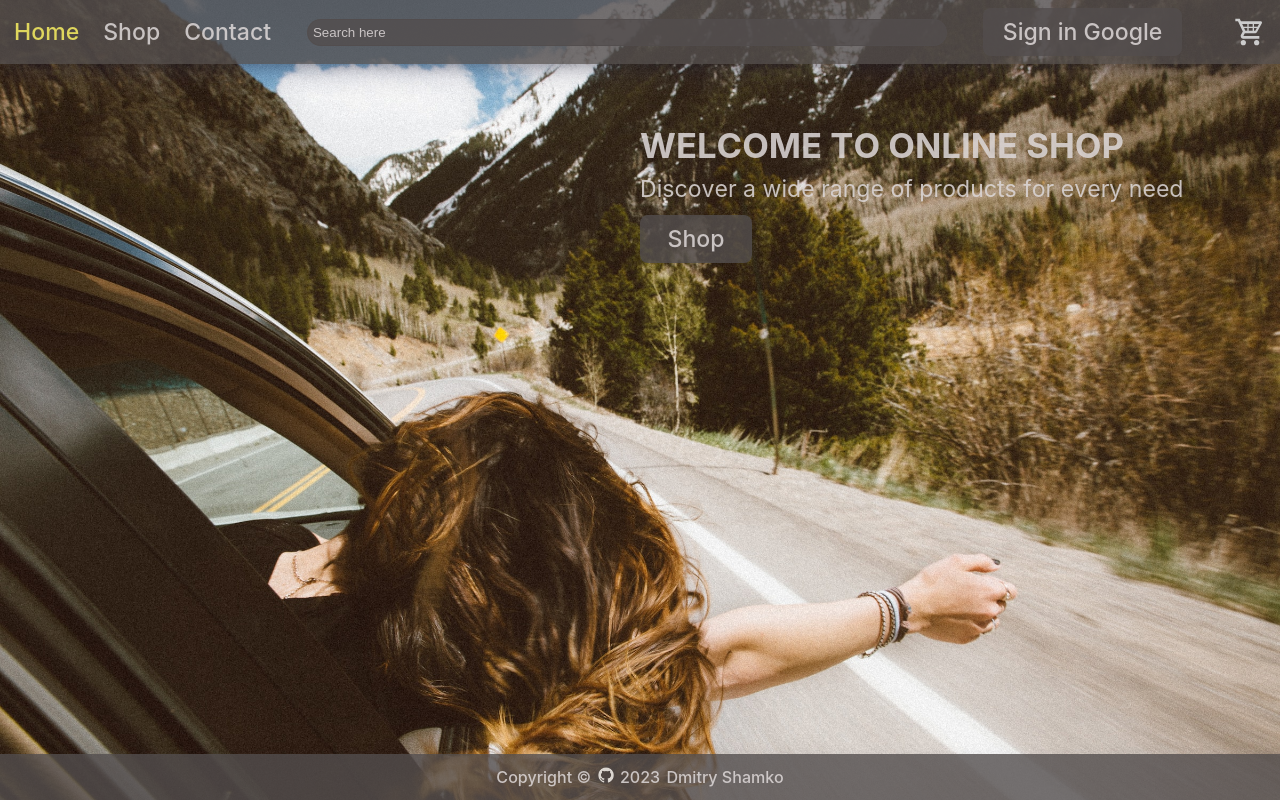
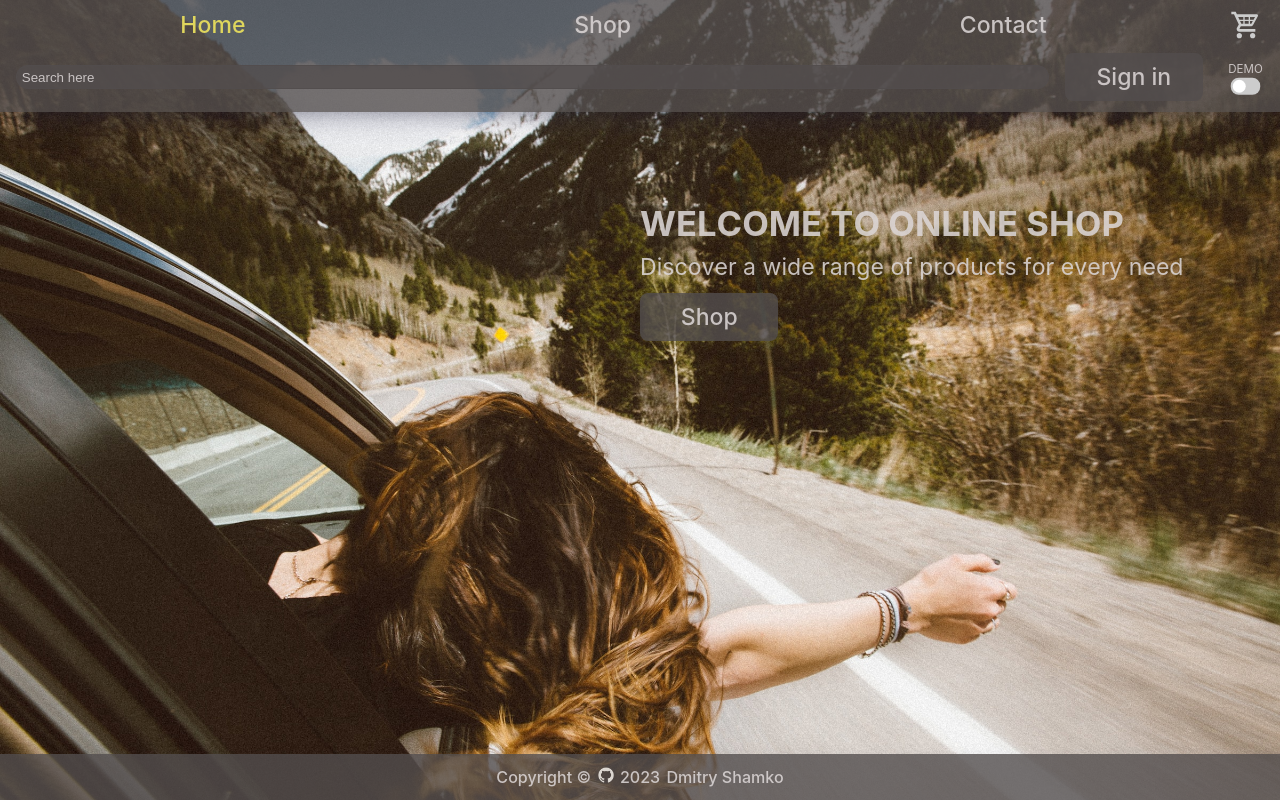
Before and after one commit to proffery/odin-shopping-cart, a React (Vite) app: page / in a window 1280 px wide. Built offline with nearby package versions, Linux system fonts and the light colour scheme; no server answers; the database is empty.

Commit message:
navigation bar changed to grid, other styles

```diff
--- a/src/components/RouteSwitch/RouteSwitch.jsx
+++ b/src/components/RouteSwitch/RouteSwitch.jsx
@@ -113,11 +113,14 @@ const RouteSwitch = (prop) => {
     prop.deleteProduct(id)
   }
 
+  const sliderChange = () => {
+    isAdmin ? setIsAdmin(false) : setIsAdmin(true)
+  }
   return (
     <>
       <HashRouter>
         <div className={styles.nav}>
-          <ul>
+          <ul className={styles.links}>
             <li>
               <NavLink to='/'>Home</NavLink>
             </li>
@@ -133,21 +136,29 @@ const RouteSwitch = (prop) => {
               </li>
             )}
           </ul>
-          <input type='text' placeholder='Search here' className={styles.search} value={searchInput} onChange={searchChange}></input>
+          <div className={styles.search}>
+            <input type='text' placeholder='Search here' className={styles.input} value={searchInput} onChange={searchChange}></input>
+          </div>
           {signInStatus ? (
             <div className={styles.userContainer}>
               <div className={styles.userInfo}>
                 <img className={styles.userImg} src={getProfilePicUrl()} alt='User photo' />
                 <p>{getUserName()}</p>
               </div>
-                <button onClick={signOutUser}>Sign out</button>
+              <button onClick={signOutUser}>Exit</button>
             </div>
             ) : (
             <div className={styles.userContainer}>
-                <button onClick={signIn}>Sign in Google</button>
+              <button onClick={signIn}>Sign in</button>
             </div>
           )}
-
+          <div className={styles.demo}>
+            <label htmlFor='demo'>DEMO</label>
+            <label className={styles.switch}>
+              <input className={styles.slider + '-input'} id='demo' type="checkbox" checked={isAdmin} onChange={sliderChange}/>
+              <span className={styles.slider + ' ' + styles.round}></span>
+            </label>
+          </div>
           <div className={styles.cart} onClick={openCart}>
             <img className={styles.cartImg} src={imgCart} alt='Cart'></img>
             {itemsInCart.length > 0 && (
--- a/src/components/RouteSwitch/RouteSwitch.module.css
+++ b/src/components/RouteSwitch/RouteSwitch.module.css
@@ -1,38 +1,37 @@
 .nav {
-  display: flex;
+  display: grid;
   position: fixed;
-  flex-wrap: wrap;
-  min-height: 3rem;
+  grid-template-columns: 1fr 1fr auto auto;
+  grid-template-rows: .5fr .5fr;
   width: 100vw;
+  padding-left: 1rem;
+  padding-top: .5rem;
   background-color: var(--background-color-main);
-  text-align: left;
   align-items: center;
-  justify-content: space-around;
-  padding-left: .5rem;
-  padding-right: .5rem;
+  justify-content: center;
   box-shadow: var(--shadow);
   z-index: 999;
 }
 
-.nav ul {
+.links {
+  grid-column: 1 / 4;
+  grid-row: 1 / 2;
   display: flex;
-  flex-wrap: wrap;
-  text-align: center;
   align-items: center;
-  justify-content: left;
+  justify-content: space-around;
 }
 
-.nav ul li {
+.links li {
   display: flex;
-  flex-wrap: wrap;
   align-items: center;
-  margin-right: 1.5rem;
 }
 
 .cart {
+  grid-column: 4 / 5;
+  grid-row: 1 / 2;
   display: flex;
   align-items: center;
-  margin-left: 2rem;
+  justify-content: center;
 }
 
 .cartNum {
@@ -58,31 +57,112 @@
 }
 
 .search {
+  grid-column: 1 / 3;
+  grid-row: 2 / 3;
+  display: flex;
+  padding-right: .5rem;
+  align-items: center;
+  justify-content: center;
+}
+
+.input {
   display: flex;
   flex: 1;
-  align-self: center;
-  align-items: center;
   border-radius: 5rem;
-  margin-right: 1rem;
-  min-width: 5rem;
-  max-width: 50vw;
-  height: 1.7rem;
 }
 
 .userContainer {
+  grid-column: 3 / 4;
+  grid-row: 2 / 3;
   display: flex;
   align-items: center;
-  justify-content: flex-end;
+  justify-content: center;
 }
 .userInfo {
   display: flex;
   align-items: center;
   justify-content: space-around;
+  transform: scale(.8);
 }
 
 .userImg {
   margin-right: .5rem;
   margin-left: .5rem;
-  width: 1.5rem;
-  height: 1.5rem;
+  width: 2rem;
+  height: 2rem;
 }
+
+.demo {
+  grid-column: 4 / 5;
+  grid-row: 2 / 3;
+  display: flex;
+  flex-direction: column;
+  align-items: center;
+  justify-content: center;
+  bottom: 0%;
+  right: 10%;
+  transform: scale(.5);
+}
+
+/* The switch - the box around the slider */
+.switch {
+  position: relative;
+  display: inline-block;
+  width: 3.7rem;
+  height: 2.15rem;
+}
+
+/* Hide default HTML checkbox */
+.switch input {
+  opacity: 0;
+  width: 0;
+  height: 0;
+}
+
+/* The slider */
+.slider {
+  position: absolute;
+  cursor: pointer;
+  top: 0;
+  left: 0;
+  right: 0;
+  bottom: 0;
+  background-color: #ccc;
+  -webkit-transition: .4s;
+  transition: .4s;
+}
+
+.slider:before {
+  position: absolute;
+  content: "";
+  height: 26px;
+  width: 26px;
+  left: 4px;
+  bottom: 4px;
+  background-color: white;
+  -webkit-transition: .4s;
+  transition: .4s;
+}
+
+input:checked + .slider {
+  background-color: var(--ten-percent-color);
+}
+
+input:focus + .slider {
+  box-shadow: 0 0 1px #ccc;
+}
+
+input:checked + .slider:before {
+  -webkit-transform: translateX(26px);
+  -ms-transform: translateX(26px);
+  transform: translateX(26px);
+}
+
+/* Rounded sliders */
+.slider.round {
+  border-radius: 1rem;
+}
+
+.slider.round:before {
+  border-radius: 50%;
+}
--- a/src/components/screens/Admin/Admin.module.css
+++ b/src/components/screens/Admin/Admin.module.css
@@ -4,14 +4,11 @@
     align-items: center;
     justify-content: start;
     text-align: center;
-    padding: 1rem;
-    padding-top: 4rem;
+    padding-top: 7rem
 }
 
 .header {
     display: flex;
-    margin-bottom: 2rem;
-    margin-top: 1rem;
 }
 
 .products {
@@ -70,4 +67,5 @@
 .buttonsBottom {
     display: flex;
     position: sticky;
+    z-index: 2;
 }
--- a/src/components/screens/Admin/Form/AdminForm.module.css
+++ b/src/components/screens/Admin/Form/AdminForm.module.css
@@ -19,3 +19,8 @@
     width: clamp(200px, 25rem, 80vw);
     padding: .5rem;
 }
+
+.header {
+    display: flex;
+    align-self: center;
+}
--- a/src/components/screens/contact/Contact.module.css
+++ b/src/components/screens/contact/Contact.module.css
@@ -4,14 +4,11 @@
     align-items: center;
     justify-content: start;
     text-align: center;
-    padding: 1rem;
-    padding-top: 4rem;
+    padding-top: 7rem;
 }
 
 .header {
     display: flex;
-    margin-bottom: 2rem;
-    margin-top: 1rem;
 }
 
 .form {
--- a/src/components/screens/home/Home.module.css
+++ b/src/components/screens/home/Home.module.css
@@ -7,6 +7,7 @@
     background-repeat: no-repeat;
     background-position: top;
     background-size: cover;
+    padding-top: 7rem
 }
 
 .header {
--- a/src/components/screens/notFound/NotFound.module.css
+++ b/src/components/screens/notFound/NotFound.module.css
@@ -3,7 +3,5 @@
     flex-direction: column;
     align-items: center;
     justify-content: center;
-    text-align: center;
-    padding: 1rem;
-    padding-top: 4rem;
+    padding-top: 7rem
 }
--- a/src/components/screens/productList/ProductList.module.css
+++ b/src/components/screens/productList/ProductList.module.css
@@ -2,9 +2,9 @@
     display: flex;
     flex-direction: column;
     align-items: center;
-    justify-content: center;
-    padding: 1rem;
-    padding-top: 4rem;
+    justify-content: start;
+    text-align: center;
+    padding-top: 7rem;
 }
 
 .header {
@@ -12,8 +12,6 @@
     align-self: center;
     text-align: center;
     text-transform: capitalize;
-    margin-bottom: 1rem;
-    margin-top: 1rem;
 }
 
 .products {
--- a/src/components/screens/shop/Shop.module.css
+++ b/src/components/screens/shop/Shop.module.css
@@ -3,14 +3,11 @@
     flex-direction: column;
     align-items: center;
     justify-content: center;
-    padding: 1rem;
-    padding-top: 4rem;
+    padding-top: 7rem
 }
 
 .header {
     display: flex;
-    margin-bottom: 2rem;
-    margin-top: 1rem;
 }
 
 .categories {
--- a/src/index.css
+++ b/src/index.css
@@ -48,8 +48,8 @@ h1 {
 button {
   border-radius: 8px;
   border: 1px solid transparent;
-  padding: 0.4em .8em;
-  min-width: 7rem;
+  padding: .4em .8em;
+  width: calc(var(--main-font) * 6);
   font-size: 1em;
   font-weight: 500;
   font-family: inherit;
@@ -74,6 +74,7 @@ input, textarea {
   color: var(--font-color);
   height: 1.5rem;
   padding-left: .2rem;
+  min-width: 5.5rem;
 }
 
 input::placeholder, textarea::placeholder {
--- a/src/products.json
+++ b/src/products.json
@@ -25,8 +25,8 @@
     },
     {
       "id": 3,
-      "title": "Kindle e-book",
-      "description": "Amazon Kindle reader",
+      "title": "e-book",
+      "description": "E-ink reader",
       "category": "electronics",
       "price": 183,
       "url": "./assets/img/products/prod3.jpg"
@@ -74,7 +74,7 @@
       {
         "id": 9,
         "title": "Smart Watch",
-        "description": "3G, 4G, LTE, Bluetooth, Wi-Fi",
+        "description": "Bluetooth, Wi-Fi",
         "category": "electronics",
         "price": 203,
         "url": "./assets/img/products/prod9.jpg"
```
Also changed, not shown: src/components/screens/Admin/Form/AdminForm.jsx (+5 -4 lines). Lines whose indentation alone changed are shown as unchanged.
